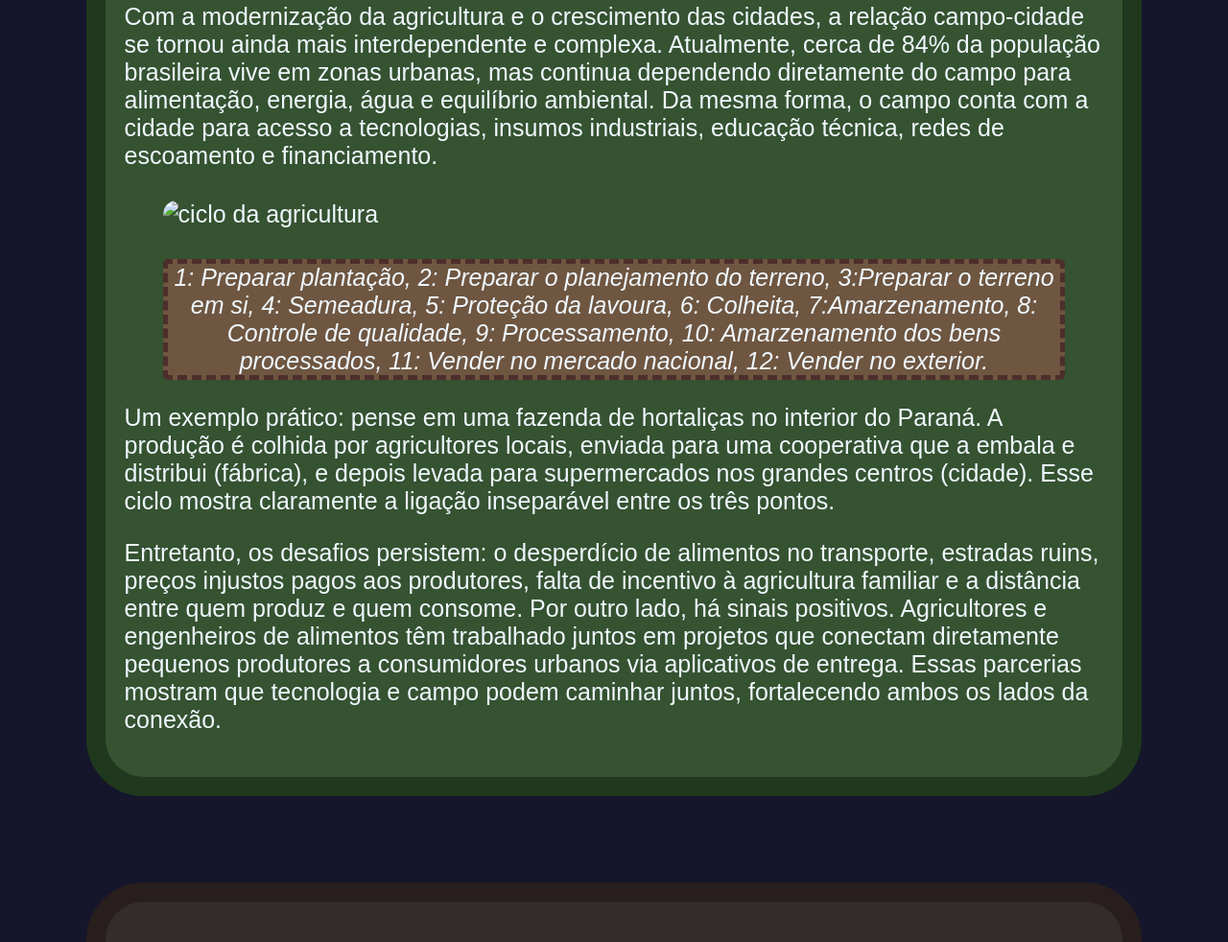
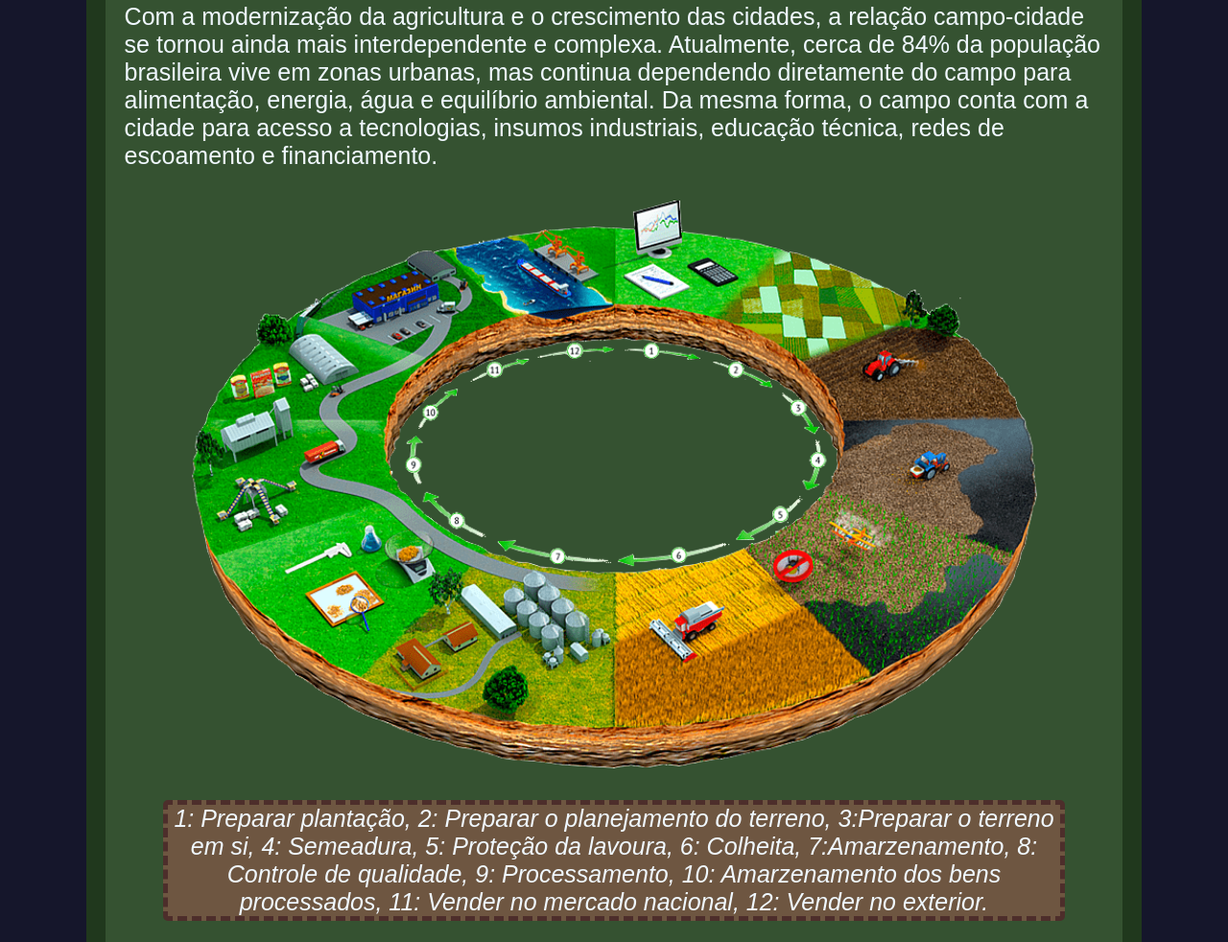
Before and after one commit to pedraopedradastilapadas/agrinho2025, a plain HTML site: page index.html in a window 1280 px wide. Shown: the part 3585-4567 px from the top of the page at 96% size. Drawn offline with Linux system fonts and the light colour scheme; a web font is replaced by a local one.

Commit message:
Update index.html

```diff
--- a/index.html
+++ b/index.html
@@ -74,7 +74,7 @@ Com a modernização da agricultura e o crescimento das cidades, a relação cam
 Atualmente, cerca de 84% da população brasileira vive em zonas urbanas, mas continua dependendo diretamente do campo para alimentação, energia, água e equilíbrio ambiental. Da mesma forma, o campo conta com a cidade para acesso a tecnologias, insumos industriais, educação técnica, redes de escoamento e financiamento.</p>
 
             <figure>
-                <img src="c" alt="ciclo da agricultura" class="caso_sem_fundo">
+                <img src="cir.png" alt="ciclo da agricultura" class="caso_sem_fundo">
                 <figcaption>1: Preparar plantação, 2: Preparar o planejamento do terreno, 3:Preparar o terreno em si, 4: Semeadura, 5: Proteção da lavoura, 6: Colheita, 7:Amarzenamento, 8: Controle de qualidade, 9: Processamento, 10: Amarzenamento dos bens processados, 11: Vender no mercado nacional, 12: Vender no exterior.</figcaption>
             </figure>
 
```
